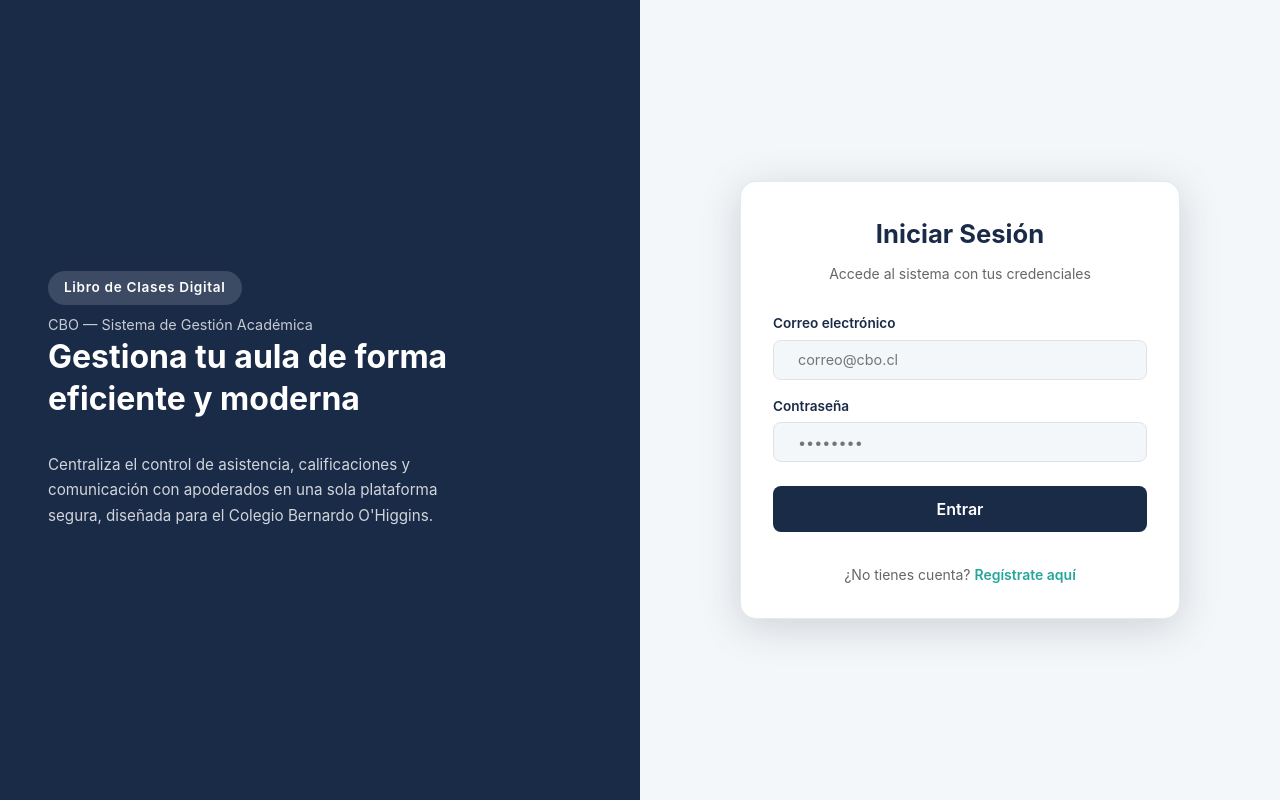
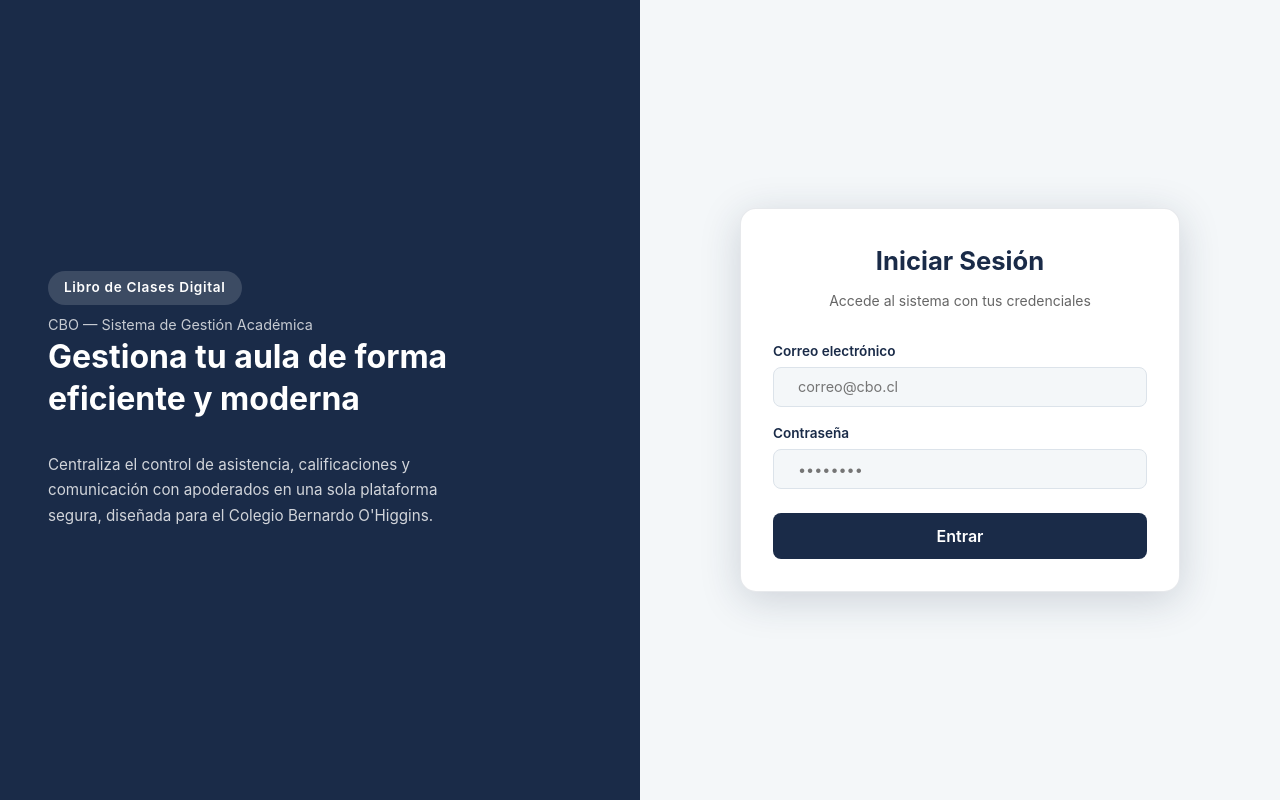
Before and after one commit to yaquelin2305/colegio-bernardo-ohiggins-platform, a React (Vite) app in the folder frontend/: page /login in a window 1280 px wide. Built offline with nearby package versions, Linux system fonts and the light colour scheme.

Commit message:
refactor: se elimina link de registro en el PageLogin y carpeta ms-users vacia

```diff
--- a/frontend/src/features/auth/components/LoginForm.jsx
+++ b/frontend/src/features/auth/components/LoginForm.jsx
@@ -80,26 +80,7 @@ function LoginForm() {
           {loading ? 'Iniciando sesión...' : 'Entrar'}
         </button>
 
-        <p
-          style={{
-            textAlign: 'center',
-            marginTop: '1rem',
-            fontSize: '0.875rem',
-            color: '#666',
-          }}
-        >
-          ¿No tienes cuenta?{' '}
-          <Link
-            to="/registro"
-            style={{
-              color: '#26A69A',
-              fontWeight: 600,
-              textDecoration: 'none',
-            }}
-          >
-            Regístrate aquí
-          </Link>
-        </p>
+
       </div>
     </form>
   );
```
